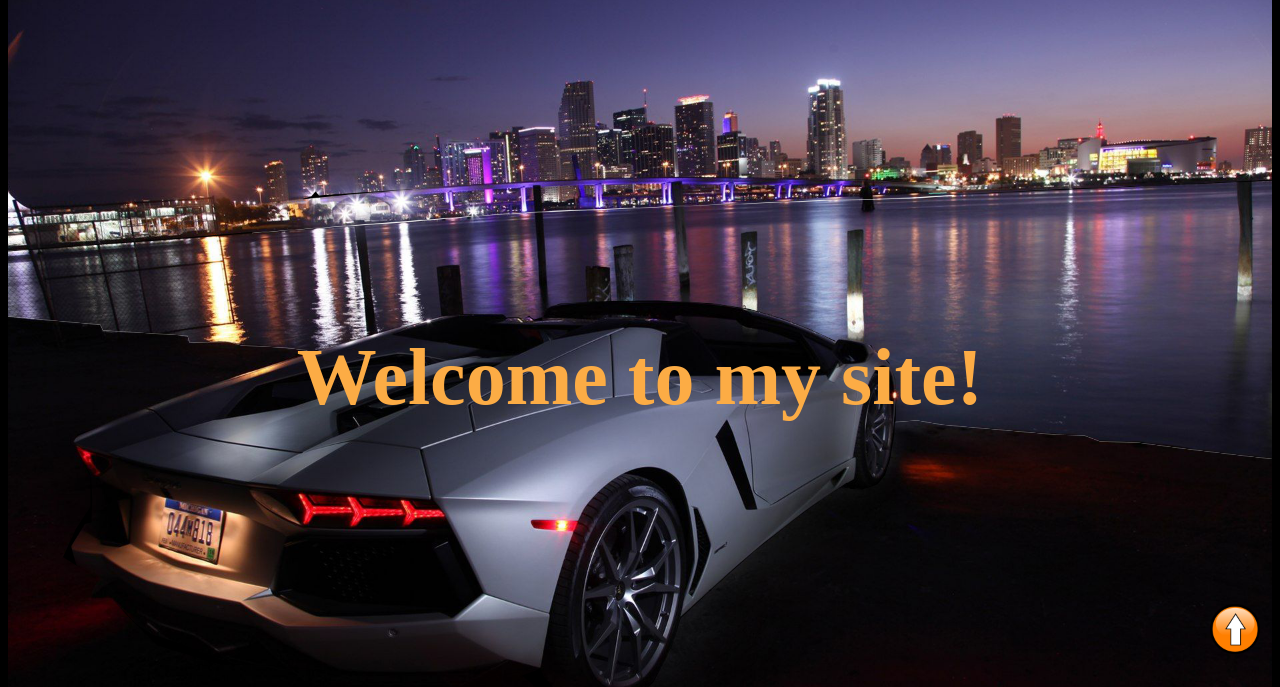
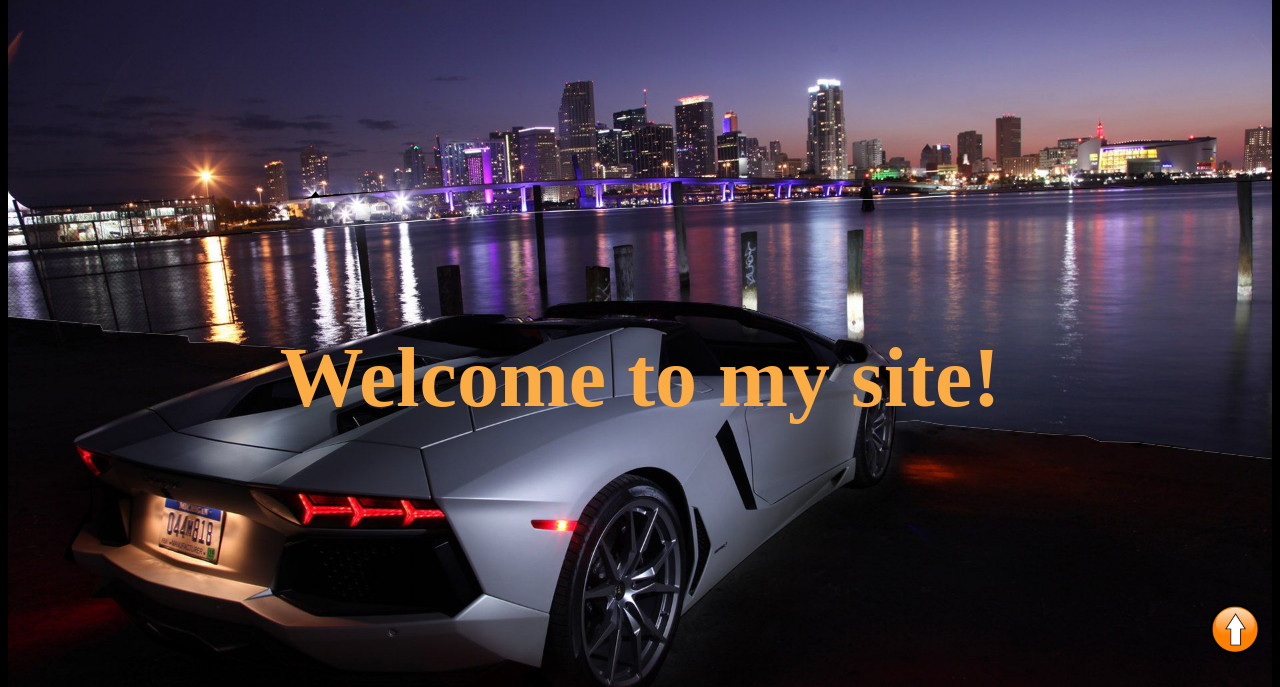
Before and after one commit to not-only-yours/Site, a plain HTML site: page index.html in a window 1280 px wide. Shown: the part 126-813 px from the top of the page. Drawn offline with nearby package versions, Linux system fonts and the light colour scheme.

Commit message:
validator h1/h2

```diff
--- a/css/main.css
+++ b/css/main.css
@@ -179,11 +179,14 @@ main .main__about{
     display: none;
 }
 
+#text{
+    font-size: 500% !important;
+}
 
 
 @media screen and (max-width: 1280px) {
     #text{
-    font-size: 500% !important;
+    font-size: 350% !important;
     }
 
     #welcomeText{
--- a/index.html
+++ b/index.html
@@ -49,8 +49,8 @@
         <img alt="water" src="css/images/paralax3.png" id = "water" style="width: 100%">
         <img alt="car" src="css/images/paralax2.png" id = "car" style="width: 100%">
         <img alt="ground" src="css/images/paralax1.png" id = "ground" style="width: 100%">
-        <div style="font-size: 100%">
-        <h1 id = "text">Welcome to my site!</h1>
+        <div id = "text">
+        <h1>Welcome to my site!</h1>
         </div>
     </div>
     </section>
@@ -89,7 +89,7 @@
     </div>
     <section id = "ConfSection">
     <div style="margin-top: 60px; margin-bottom: 600px">
-        <h1 >Configurator</h1>
+        <h1>Configurator</h1>
     <h1 id="conf">Check car to configurate it</h1>
     </div>
     <div id="displayInfoAboutCar">
```
